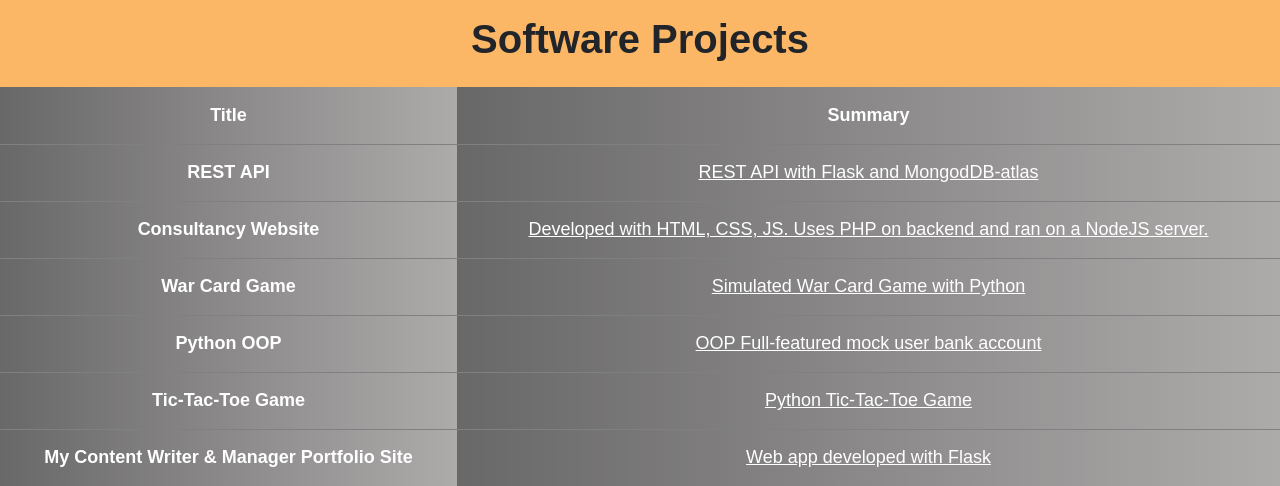
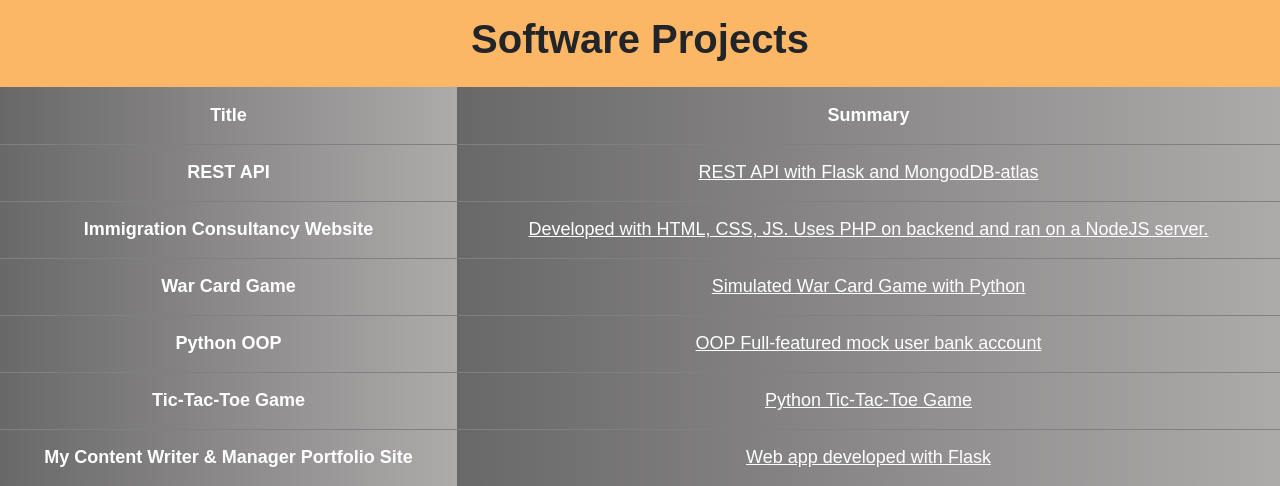
Before and after one commit to classAnon/portfolio3, a Flask app: page / in a window 1280 px wide. Shown: the part 1727-2213 px from the top of the page. Run offline with Flask 2, Linux system fonts and the light colour scheme; some libraries are stand-ins or nearby versions; some web fonts are replaced.

Commit message:
updated project title

```diff
--- a/templates/home.html
+++ b/templates/home.html
@@ -107,7 +107,7 @@
                     <td><a href="https://github.com/classAnon/FLASK-Projects.git" target="_blank">REST API with Flask and MongodDB-atlas</a></td>
                 </tr>
                 <tr>
-                    <th>Consultancy Website</th>
+                    <th>Immigration Consultancy Website</th>
                     <td><a href="https://immigration-5ea6f1e7420f.herokuapp.com/index.html" target="_blank">Developed with HTML, CSS, JS. Uses PHP on backend and ran on a NodeJS server.</a></td>
                 </tr>
                <!-- <tr>
```
